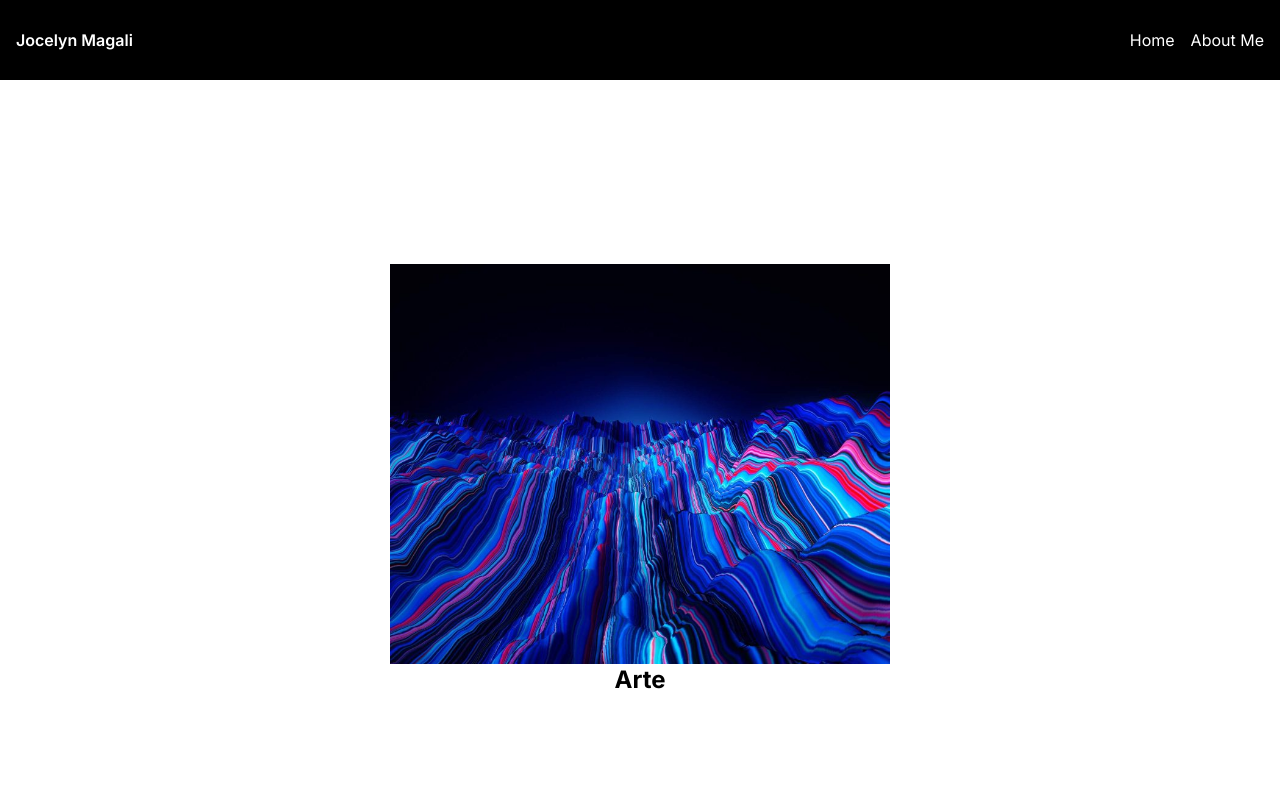
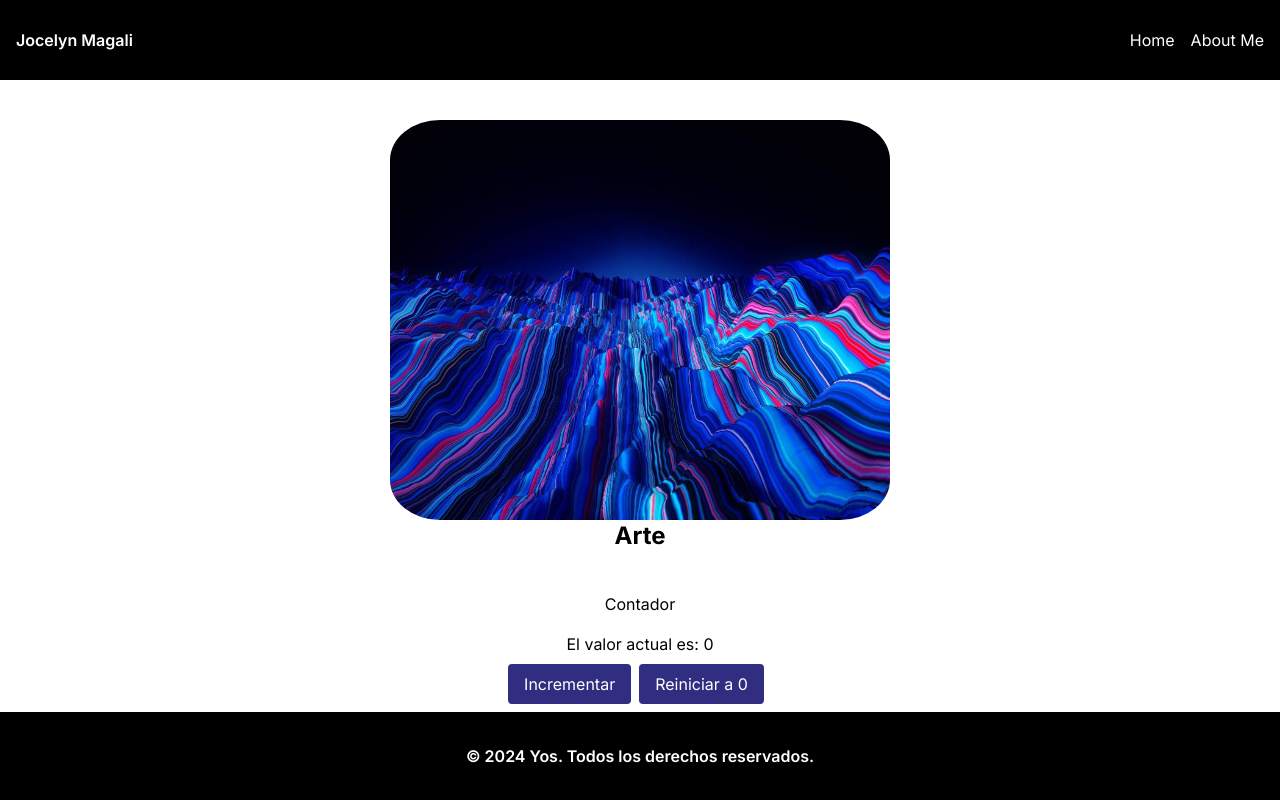
Before and after one commit to Jocelyn-MB/firsApp, a Next.js app: page / in a window 1280 px wide. Shown: the top 800 px of the page. Built offline with nearby package versions, Linux system fonts and the light colour scheme.

Commit message:
useState

```diff
--- a/app/page.tsx
+++ b/app/page.tsx
@@ -7,13 +7,14 @@ import Counter from './components/Counter';
 
 function ArteSection() {
   return (
-    <div className="flex h-screen items-center static justify-center">
+    <div className="flex h-full items-center static justify-center m-10">
       <div className="relative text-center">
         <Image
           src="/img/art.jpg"
           width={500}
-          height={600}
+          height={500}
           alt="THEME_ART_EXHIBITION_GettyImages"
+          style={{ maxWidth: "100%", height: "auto" , borderRadius: "10%"}}
         />
         <p className="text-2xl font-bold">
           Arte
```
